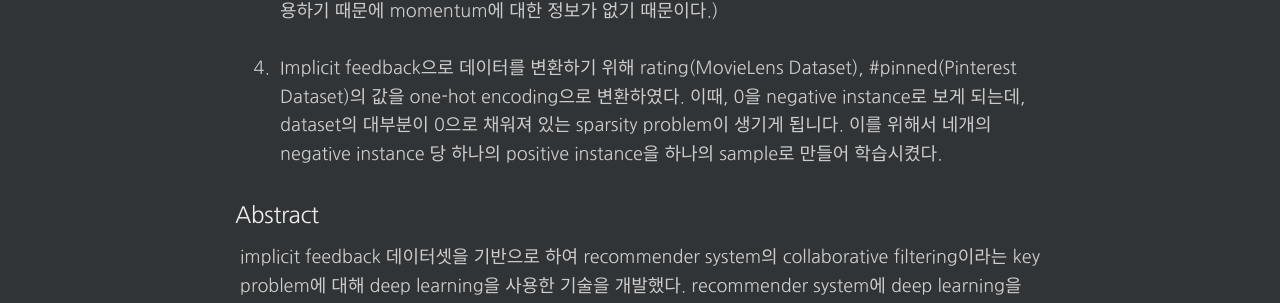
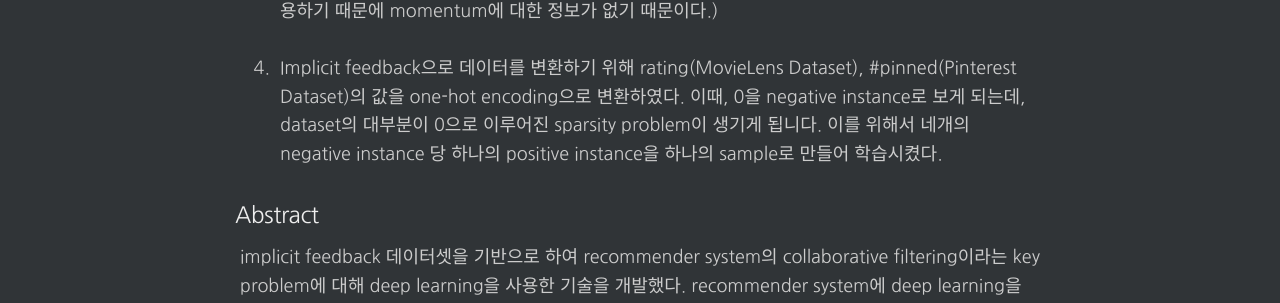
Before and after one commit to changhyeonnam/changhyeonnam.github.io, a Jekyll site: the page built from _posts/2021/2021-12-28-Neural_Collaborative_Filtering.md, in a window 1280 px wide and 900 px high, scrolled down 671 px. Shown: the part 201-504 px from the top of the window. Built offline with Jekyll 4.4.1, drawn with Linux system fonts in a browser that asks for light colours; nearby versions of some CDN libraries; formulas are drawn with MathJax 3; comment, search, counter and statistics services are not loaded.

Commit message:
update ncf.md

```diff
--- a/_posts/2021/2021-12-28-Neural_Collaborative_Filtering.md
+++ b/_posts/2021/2021-12-28-Neural_Collaborative_Filtering.md
@@ -20,7 +20,7 @@
 
 3. 이때, 새로 배운점은 MLP, GMF를 concatenate하면 objective function이 non-convex하기 때문에 local optima로 optimize된다는 것이었다. 그래서 이 논문에서는 pre-trained MLP, pre-trained GMF를 이용하여 마지막 output layer만을 SGD를 통해 optimize한다. (MLP, GMF는 Adam optimizer로 optimize한다. NeuMF에서 Adam을 사용하지 못하는 이유는 pre-trained model을 사용하기 때문에 momentum에 대한 정보가 없기 때문이다.)
 
-4. Implicit feedback으로 데이터를 변환하기 위해 rating(MovieLens Dataset), #pinned(Pinterest Dataset)의 값을 one-hot encoding으로 변환하였다. 이때, 0을 negative instance로 보게 되는데, dataset의 대부분이 0으로 채워져 있는 sparsity problem이 생기게 됩니다. 이를 위해서 네개의 negative instance 당 하나의 positive instance을 하나의 sample로 만들어 학습시켰다.
+4. Implicit feedback으로 데이터를 변환하기 위해 rating(MovieLens Dataset), #pinned(Pinterest Dataset)의 값을 one-hot encoding으로 변환하였다. 이때, 0을 negative instance로 보게 되는데, dataset의 대부분이 0으로 이루어진 sparsity problem이 생기게 됩니다. 이를 위해서 네개의 negative instance 당 하나의 positive instance을 하나의 sample로 만들어 학습시켰다.
 
 
 ### Abstract
```
